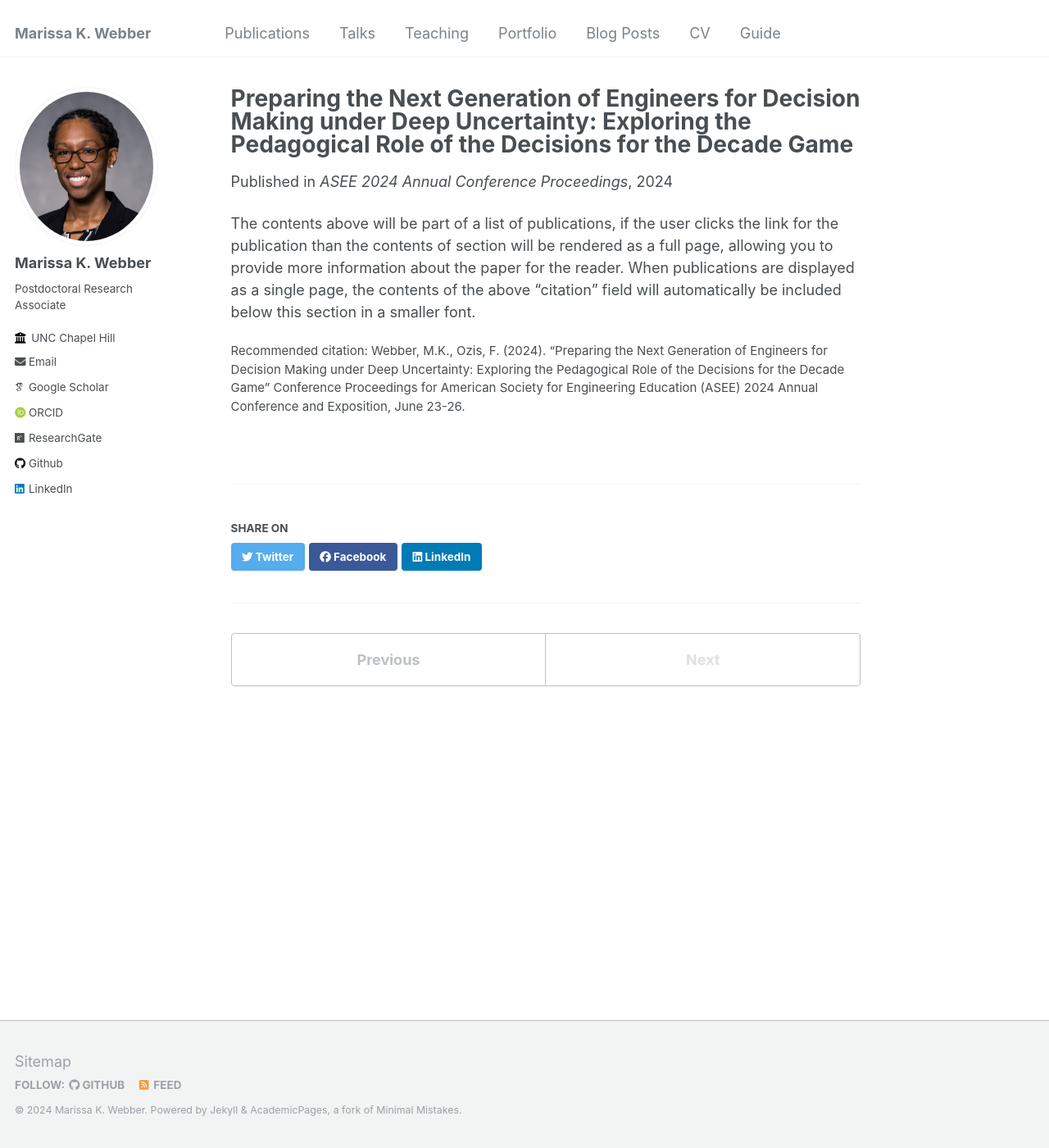
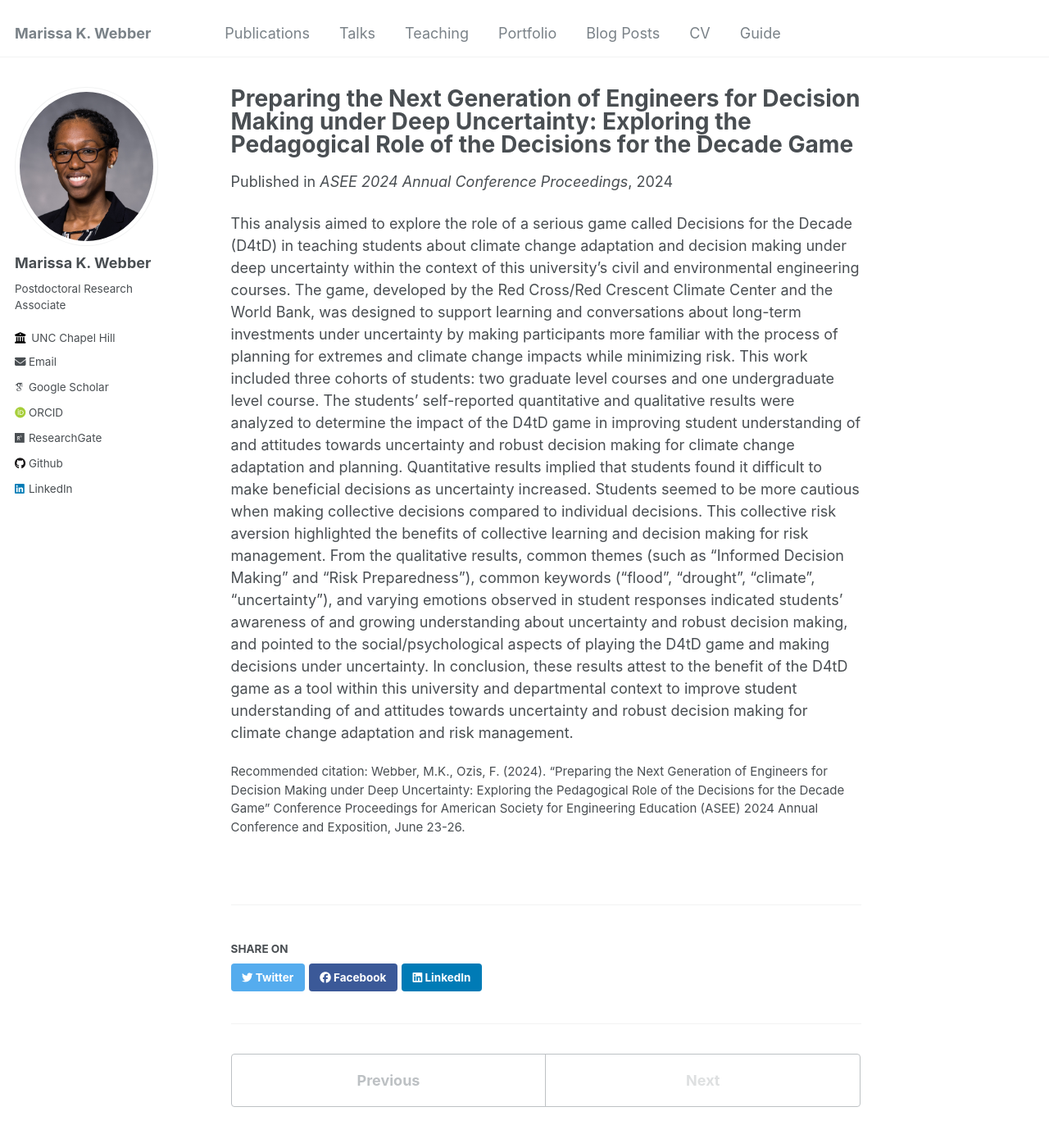
Before and after one commit to mwebber2/marissakwebber, a Jekyll site: the page built from _publications/2024_ASEEConf.md, in a window 1280 px wide and 1400 px high. Shown: the whole window at 82% size. Built offline with Jekyll 4.4.1, drawn with Linux system fonts in a browser that asks for light colours; some web fonts are replaced.

Commit message:
Update 2024_ASEEConf.md
add abstract

```diff
--- a/_publications/2024_ASEEConf.md
+++ b/_publications/2024_ASEEConf.md
@@ -9,4 +9,26 @@ paperurl: #'http://academicpages.github.io/files/paper3.pdf'
 citation: 'Webber, M.K., Ozis, F. (2024). “Preparing the Next Generation of Engineers for Decision Making under Deep Uncertainty: Exploring the Pedagogical Role of the Decisions for the Decade Game” Conference Proceedings for American Society for Engineering Education (ASEE) 2024 Annual Conference and Exposition, June 23-26.'
 ---
 
-The contents above will be part of a list of publications, if the user clicks the link for the publication than the contents of section will be rendered as a full page, allowing you to provide more information about the paper for the reader. When publications are displayed as a single page, the contents of the above "citation" field will automatically be included below this section in a smaller font.
+This analysis aimed to explore the role of a serious game called Decisions for the Decade (D4tD)
+in teaching students about climate change adaptation and decision making under deep
+uncertainty within the context of this university’s civil and environmental engineering courses.
+The game, developed by the Red Cross/Red Crescent Climate Center and the World Bank, was
+designed to support learning and conversations about long-term investments under uncertainty
+by making participants more familiar with the process of planning for extremes and climate
+change impacts while minimizing risk. This work included three cohorts of students: two
+graduate level courses and one undergraduate level course. The students’ self-reported
+quantitative and qualitative results were analyzed to determine the impact of the D4tD game in
+improving student understanding of and attitudes towards uncertainty and robust decision
+making for climate change adaptation and planning. Quantitative results implied that students
+found it difficult to make beneficial decisions as uncertainty increased. Students seemed to be
+more cautious when making collective decisions compared to individual decisions. This
+collective risk aversion highlighted the benefits of collective learning and decision making for
+risk management. From the qualitative results, common themes (such as “Informed Decision
+Making” and “Risk Preparedness”), common keywords (“flood”, “drought”, “climate”,
+“uncertainty”), and varying emotions observed in student responses indicated students’
+awareness of and growing understanding about uncertainty and robust decision making, and
+pointed to the social/psychological aspects of playing the D4tD game and making decisions
+under uncertainty. In conclusion, these results attest to the benefit of the D4tD game as a tool
+within this university and departmental context to improve student understanding of and attitudes
+towards uncertainty and robust decision making for climate change adaptation and risk
+management.
```
